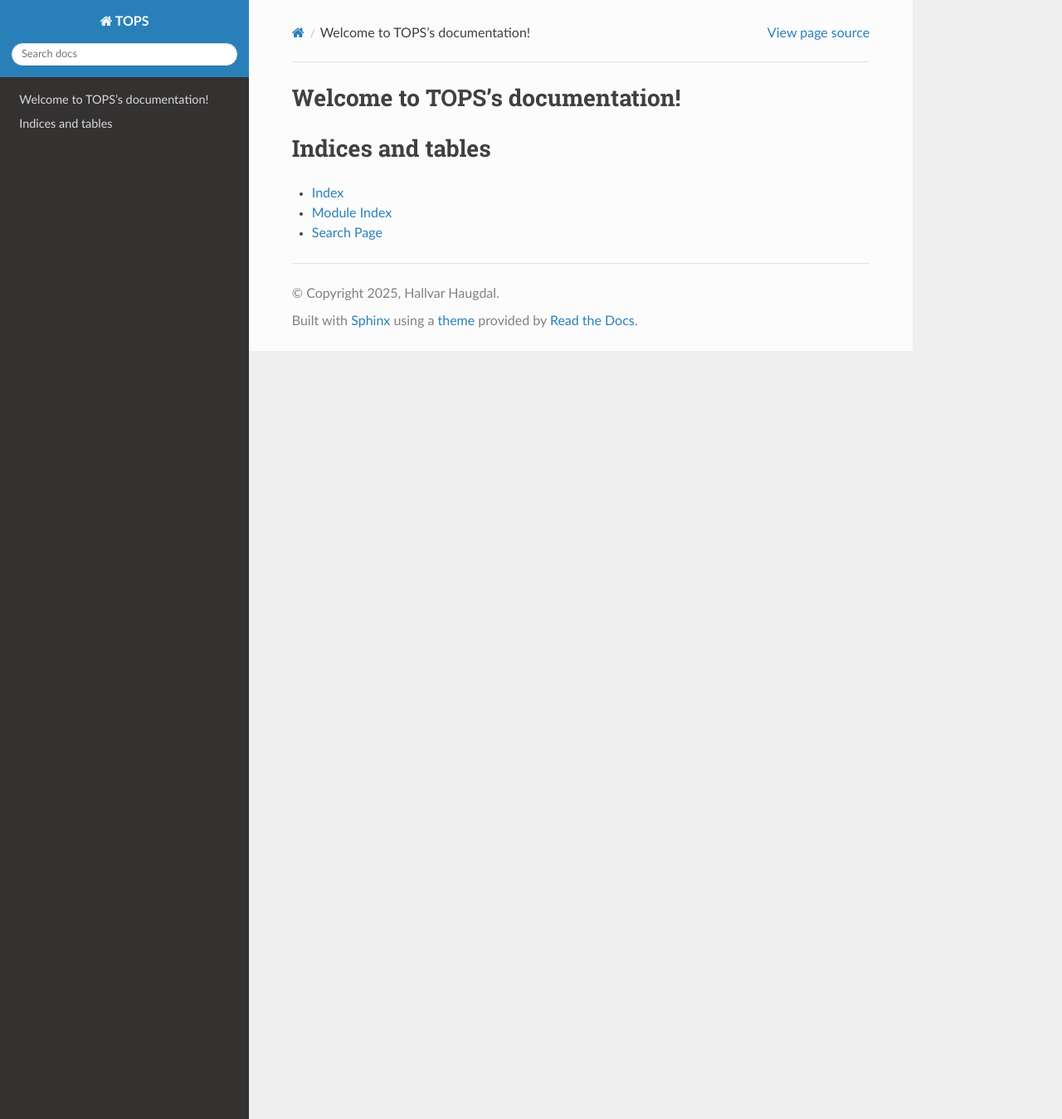
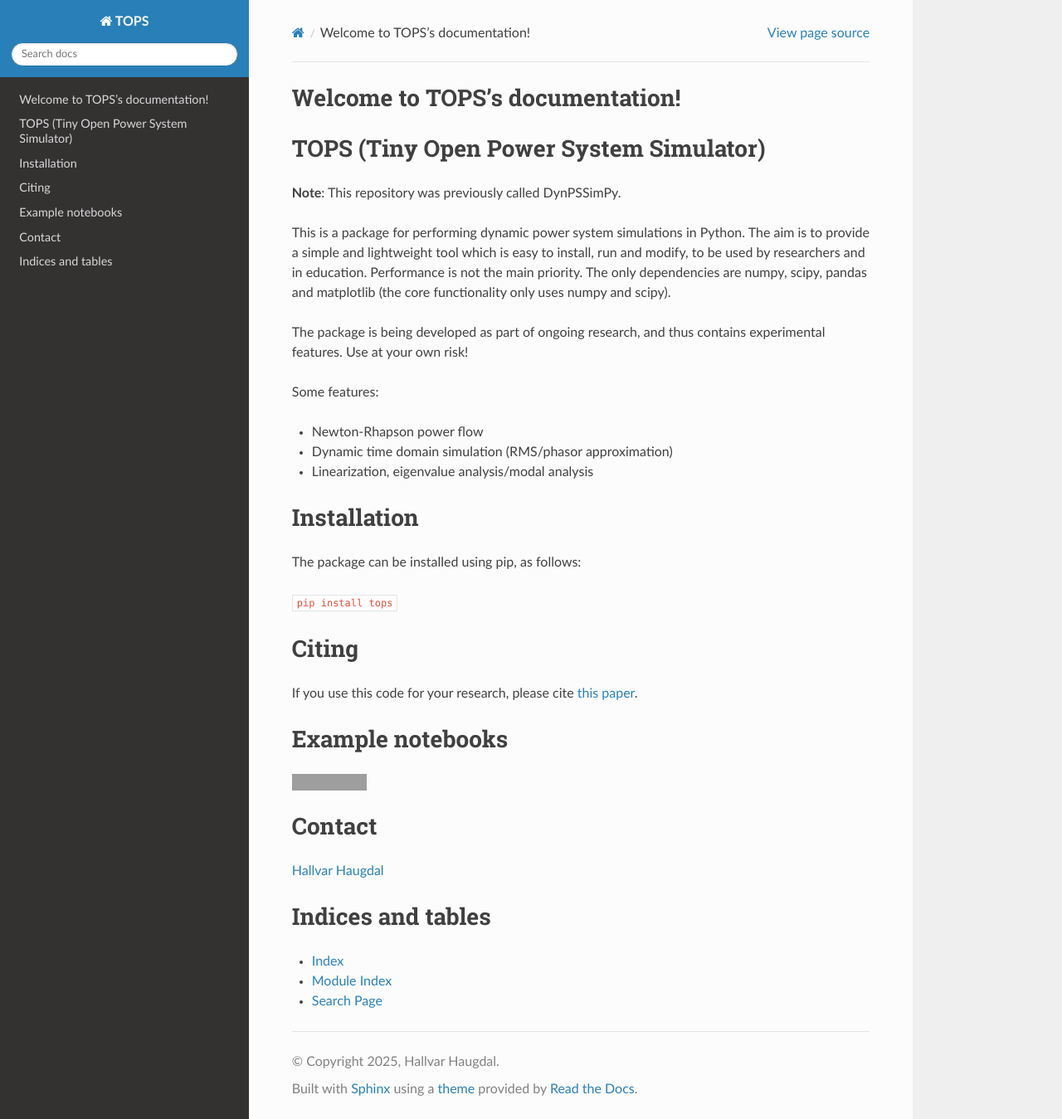
Before and after one commit to hallvar-h/TOPS, a Sphinx documentation site: the page built from docs/source/index.rst, in a window 1280 px wide and 1349 px high. Shown: the whole window at 83% size. Built offline with Sphinx 7.4.7 and the Read the Docs theme 3.1.0, drawn with Linux system fonts in a browser that asks for light colours; grey boxes are pictures that could not be loaded.

Commit message:
Added readme to docs

```diff
--- a/README.md
+++ b/README.md
@@ -1,4 +1,4 @@
-# TOPS (**T**iny **O**pen **P**ower System **S**imulator)
+# TOPS (Tiny Open Power System Simulator)
 **Note**: This repository was previously called DynPSSimPy.
 
 
--- a/docs/source/index.rst
+++ b/docs/source/index.rst
@@ -10,7 +10,7 @@
    :maxdepth: 2
    :caption: Contents:
 
-
+.. mdinclude:: ../../README.md
 
 Indices and tables
 ==================
```
